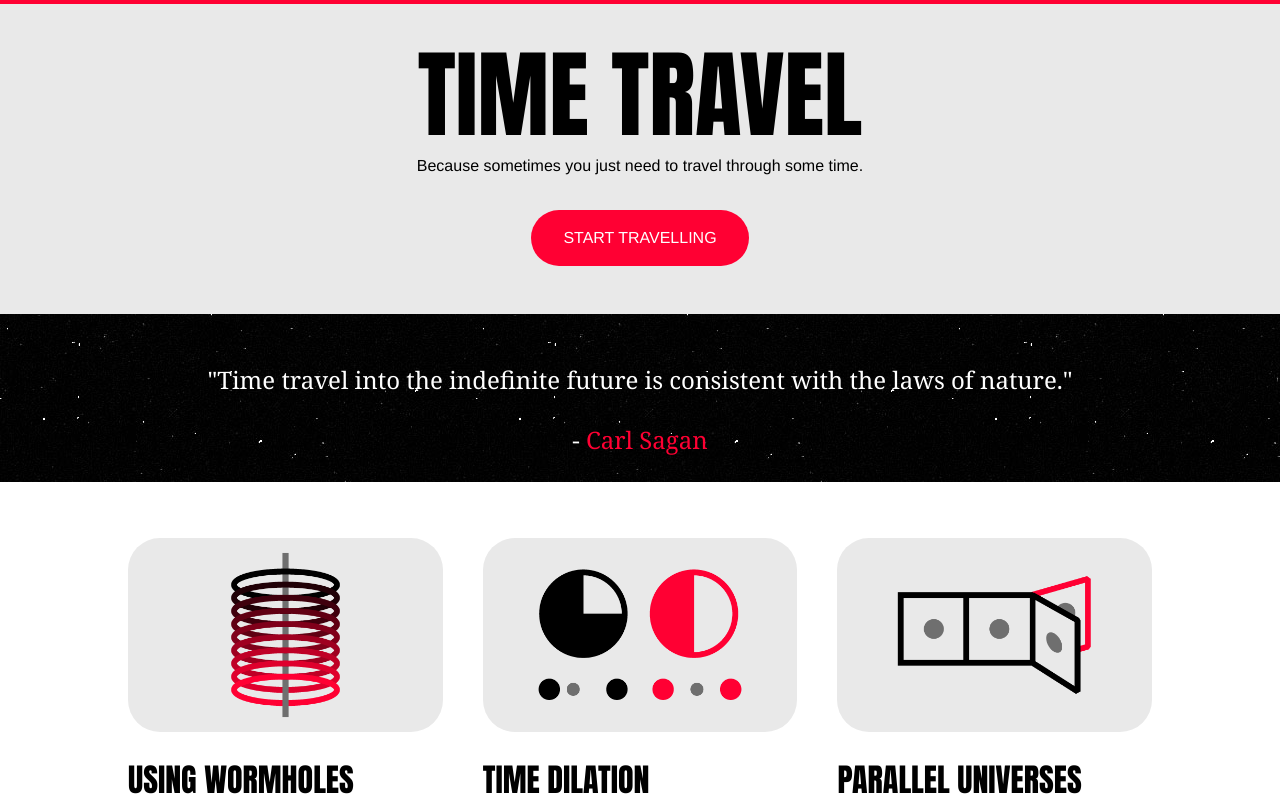
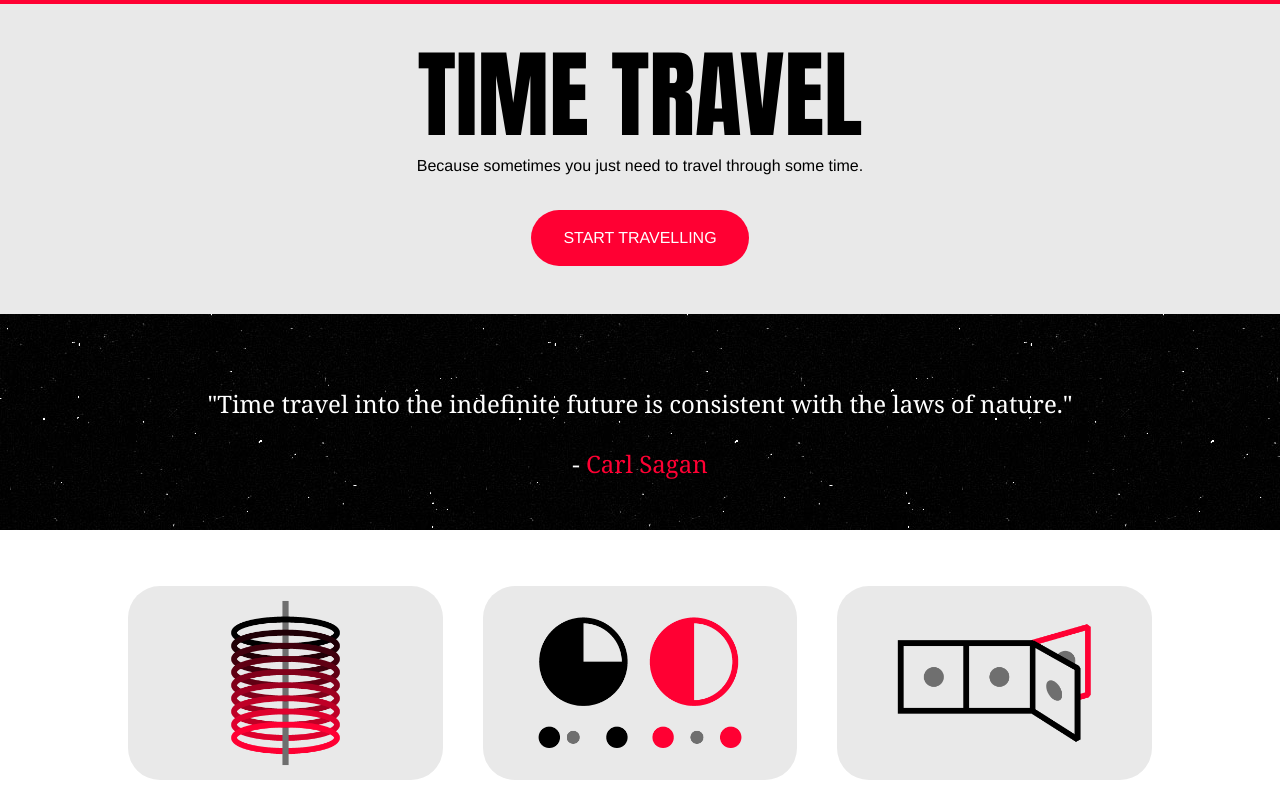
Before and after one commit to AntonSmid/Rwd-Project, a plain HTML site: page index.html in a window 1280 px wide. Shown: the top 800 px of the page. Drawn offline with Linux system fonts and the light colour scheme.

Commit message:
minnor changes

```diff
--- a/css/style.css
+++ b/css/style.css
@@ -43,7 +43,7 @@ h1, h2 {
 }
 
 h1 {
-   font-size: 6em;
+   font-size: 5.5em;
    margin: 0;
 }
 
@@ -96,7 +96,8 @@ header p {
 blockquote {
    margin: 0;
    padding: 3em;
-   background: black;
+  background: url(../imgs/noise.jpg) repeat fixed;
+   // background: black;
    font-family: georgia;
    font-size: 1.5em;
    text-align: center;
@@ -135,6 +136,10 @@ MEDIA QUERIES FOR LARGER BREAKPOINTS BEGIN HERE
     margin-right: 10%;
   }
 
+  h1 {
+   font-size: 6em;
+}
+
   section {
     width: 30.714285714286%;
     margin-right: 3.928571428571%;
@@ -146,7 +151,7 @@ MEDIA QUERIES FOR LARGER BREAKPOINTS BEGIN HERE
   }
 
   blockquote {
-    padding: 1em;
+    padding: 2em;
     background: url(../imgs/noise.jpg) repeat fixed;
   }
 
```
